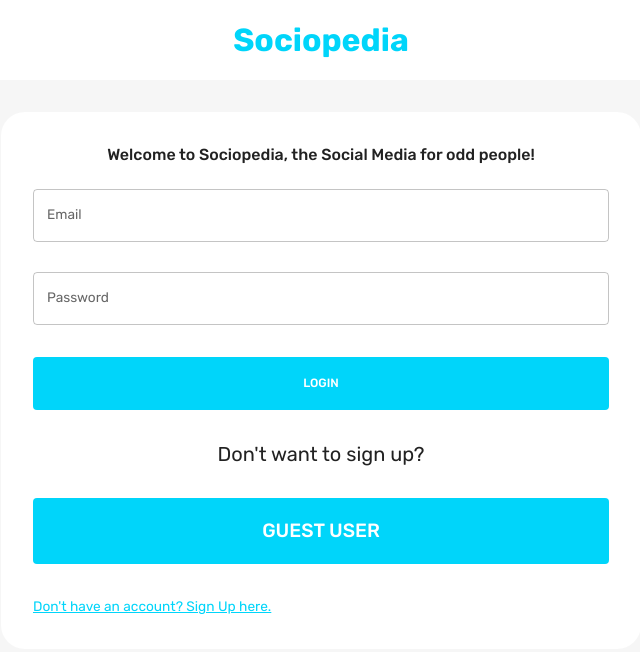
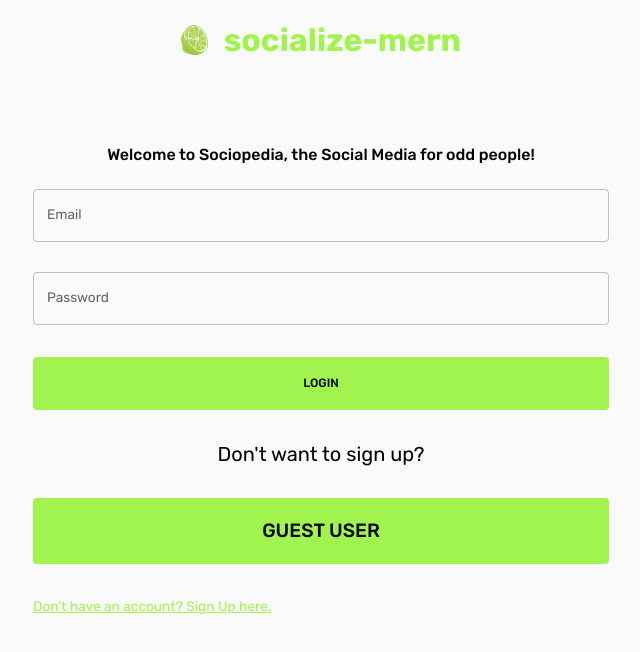
Before and after one commit to aleBranching/socialize-mern, a React (Create React App) app in the folder client/: page / in a window 1280 px wide. Shown: the top 652 px of the page, without its empty margins (319-959 px from the left). Built offline with nearby package versions, Linux system fonts and the light colour scheme.

Commit message:
theme changes

```diff
--- a/client/src/components/Friend.jsx
+++ b/client/src/components/Friend.jsx
@@ -84,7 +84,7 @@ const Friend = ({
             fontWeight="500"
             sx={{
               "&:hover": {
-                color: palette.primary.light,
+                color: palette.primary.dark,
                 cursor: "pointer",
               },
             }}
@@ -100,11 +100,25 @@ const Friend = ({
       {isAllowedToPatch() && (
         <IconButton
           onClick={() => patchFriend()}
-          sx={{ backgroundColor: primaryLigth, p: "0.6rem" }}
+          sx={{
+            backgroundColor: primaryLigth,
+            p: "0.6rem",
+            color: primaryLigth,
+            "&:hover": {
+              backgroundColor: palette.primary.dark,
+              "& > .MuiSvgIcon-root": { color: primaryLigth },
+            },
+          }}
         >
           {isFriend ? (
             <PersonRemoveOutlined
-              sx={{ color: primaryDark }}
+              sx={{
+                color: primaryDark,
+                // "&:hover": {
+                //   backgroundColor: primaryDark,
+                //   color: primaryLigth,
+                // },
+              }}
             ></PersonRemoveOutlined>
           ) : (
             <PersonAddOutlined sx={{ color: primaryDark }}></PersonAddOutlined>
--- a/client/src/components/WidgetWrapper.jsx
+++ b/client/src/components/WidgetWrapper.jsx
@@ -4,7 +4,17 @@ import { styled } from "@mui/system";
 const WidgetWrapper = styled(Box)(({ theme }) => ({
   padding: "1.5rem 1.5rem 0.75rem 1.5rem",
   backgroundColor: theme.palette.background.alt,
-  borderRadius: "0.75rem",
+  borderRadius: "1rem",
+  boxShadow: `${
+    theme.palette.mode === "dark"
+      ? // ? `box-shadow: 10px 4px 5px ${theme.palette.primary};`
+        // `10px 4px 5px ${theme.palette.primary};`
+        `0 4px 6px -1px  ${theme.palette.primary.main}, 0 2px 4px -2px ${theme.palette.accent.main}`
+      : // : `0 20px 25px -5px ${theme.palette.secondary.dark}, 0 8px 10px -6px rgb(0 0 0 / 0.1)`
+        `0 20px 25px -5px ${theme.palette.secondary.dark}, 0 8px 10px -6px ${theme.palette.secondary.dark}`
+  }`,
+  // `0 20px 25px -5px rgb(0 0 0 / 0.1), 0 8px 10px -6px rgb(0 0 0 / 0.1)`,
+  // border: `4px solid ${theme.palette.secondary.dark}`,
 }));
 
 export default WidgetWrapper;
--- a/client/src/index.css
+++ b/client/src/index.css
@@ -8,3 +8,6 @@ body,
   width: 100%;
   font-family: "Rubik", sans-serif;
 }
+.test {
+  color: hsl(0, 0%, 98%);
+}
--- a/client/src/scenes/homePage/index.jsx
+++ b/client/src/scenes/homePage/index.jsx
@@ -39,7 +39,7 @@ const HomePage = () => {
 
         {isNonMobileScreen && (
           <Box flexBasis="26%">
-            <AdvertWidget></AdvertWidget>
+            {/* <AdvertWidget></AdvertWidget> */}
             <Box m="2rem 0" />
             <FriendListWidget userId={_id}></FriendListWidget>
           </Box>
--- a/client/src/scenes/loginPage/Form.jsx
+++ b/client/src/scenes/loginPage/Form.jsx
@@ -260,12 +260,15 @@ const Form = () => {
             <Button
               fullWidth
               type="submit"
+              // color="primary"
               sx={{
                 m: "2rem 0",
                 p: "1rem",
                 backgroundColor: palette.primary.main,
-                color: palette.background.alt,
-                "&:hover": { color: palette.primary.main },
+                color: palette.text.primary,
+
+                // color: palette.background.alt,
+                "&:hover": { backgroundColor: palette.primary.light },
               }}
             >
               {isLogin ? "LOGIN" : "REGISTER"}
@@ -281,9 +284,9 @@ const Form = () => {
                     m: "2rem 0",
                     p: "1rem",
                     backgroundColor: palette.primary.main,
-                    color: palette.background.alt,
+                    color: palette.text.primary,
                     fontSize: "1.2rem",
-                    "&:hover": { color: palette.primary.main },
+                    "&:hover": { backgroundColor: palette.primary.light },
                   }}
                   onClick={guestLogin}
                 >
--- a/client/src/scenes/loginPage/index.jsx
+++ b/client/src/scenes/loginPage/index.jsx
@@ -2,6 +2,7 @@ import { Box, Typography, useTheme, useMediaQuery } from "@mui/material";
 import { useNavigate } from "react-router-dom";
 import FlexBetween from "components/FlexBetween";
 import Form from "./Form";
+// import limeSVG from "../../../public/assets/lime.svg";
 
 const LoginPage = () => {
   const theme = useTheme();
@@ -17,13 +18,23 @@ const LoginPage = () => {
 
   return (
     <Box>
-            <Box width="100%" backgroundColor={alt} p="1rem 6%" textAlign="center">
+      <Box
+        width="100%"
+        display="flex"
+        alignItems="center"
+        justifyContent="center"
+        gap="1rem"
+        backgroundColor={alt}
+        p="1rem 6%"
+        textAlign="center"
+      >
+        <img src="../assets/lime.svg" height="30rem"></img>
         <Typography
           fontWeight="bold"
           fontSize="clamp(1rem, 2rem, 2.25rem)"
           color="primary"
         >
-                    Sociopedia
+          socialize-mern
         </Typography>
       </Box>
 
--- a/client/src/scenes/navbar/index.jsx
+++ b/client/src/scenes/navbar/index.jsx
@@ -49,6 +49,8 @@ const Navbar = () => {
   return (
     <FlexBetween padding="1rem 6%" backgroundColor={alt}>
       <FlexBetween gap="1.75rem">
+        <img src="../assets/lime.svg" height="30rem"></img>
+
         <Typography
           fontWeight="bold"
           fontSize="clamp(1rem, 2rem, 2.25rem)"
@@ -61,21 +63,8 @@ const Navbar = () => {
             },
           }}
         >
-                    Sociopedia
+          Socialize-mern
         </Typography>
-                {isNonMobileScreens && (
-                    <FlexBetween
-                        backgroundColor={neutralLight}
-                        borderRadius="9px"
-                        gap="3rem"
-                        padding="0.1rem 1.5rem"
-                    >
-                        <InputBase placeholder="Search..."></InputBase>
-                        <IconButton>
-                            <Search></Search>
-                        </IconButton>
-                    </FlexBetween>
-                )}
       </FlexBetween>
       {/* DESKTOP NAV */}
       {isNonMobileScreens ? (
--- a/client/src/scenes/widgets/FriendListWidget.jsx
+++ b/client/src/scenes/widgets/FriendListWidget.jsx
@@ -34,6 +34,7 @@ const FriendListWidget = ({ userId, otherProfile = false }) => {
   const primaryDark = palette.primary.dark;
   const main = palette.neutral.main;
   const medium = palette.neutral.medium;
+  const accent = palette.accent.main;
 
   return (
     <WidgetWrapper>
--- a/client/src/scenes/widgets/PostWisget.jsx
+++ b/client/src/scenes/widgets/PostWisget.jsx
@@ -39,6 +39,7 @@ const PostWidget = ({
 
   const main = palette.neutral.main;
   const primary = palette.primary.main;
+  const accent = palette.accent.main;
 
   const patchLike = async () => {
     const response = await fetch(
--- a/client/src/scenes/widgets/UserWidget.jsx
+++ b/client/src/scenes/widgets/UserWidget.jsx
@@ -60,6 +60,12 @@ const UserWidget = ({ userId, picturePath }) => {
         gap="0.5rem"
         pb="1.1rem"
         onClick={() => navigate(`/profile/${userId}`)}
+        sx={{
+          "&:hover": {
+            // color: primaryLight,
+            cursor: "pointer",
+          },
+        }}
       >
         {/* first row */}
         <FlexBetween gap="1rem">
@@ -104,10 +110,10 @@ const UserWidget = ({ userId, picturePath }) => {
         </Box>
       </FlexBetween>
       {/* </Box> */}
-      <Divider></Divider>
+      {/* <Divider></Divider> */}
 
       {/* third row */}
-      <Box p="1rem 0">
+      {/* <Box p="1rem 0">
         <FlexBetween mb="0.5rem">
           <Typography color="medium">Who's viewed your profile</Typography>
           <Typography color="medium" fontWeight="500">
@@ -120,12 +126,12 @@ const UserWidget = ({ userId, picturePath }) => {
             {impressions}
           </Typography>
         </FlexBetween>
-      </Box>
+      </Box> */}
 
       <Divider></Divider>
 
       {/* fourth row */}
-      <Box p="1rem 0">
+      {/* <Box p="1rem 0">
         <Typography fontSize="1rem" color="main" fontWeight="500" mb="1rem">
           Social Profiles
         </Typography>
@@ -155,7 +161,7 @@ const UserWidget = ({ userId, picturePath }) => {
           </FlexBetween>
           <EditOutlined sx={{ color: main }}></EditOutlined>
         </FlexBetween>
-      </Box>
+      </Box> */}
     </WidgetWrapper>
   );
 };
--- a/client/src/theme.js
+++ b/client/src/theme.js
@@ -38,39 +38,44 @@ export const themeSettings = (mode) => {
         ? {
             // palette values for dark mode
             primary: {
-              dark: colorTokens.primary[200],
-              main: colorTokens.primary[500],
-              light: colorTokens.primary[800],
+              main: "#a1f44e",
             },
-            neutral: {
-              dark: colorTokens.grey[100],
-              main: colorTokens.grey[200],
-              mediumMain: colorTokens.grey[300],
-              medium: colorTokens.grey[400],
-              light: colorTokens.grey[700],
+            secondary: {
+              main: "#033030",
+            },
+            neutral: {},
+            accent: {
+              main: "#b26ff6",
             },
             background: {
-              default: colorTokens.grey[900],
-              alt: colorTokens.grey[800],
+              default: "#050505",
+              alt: "#3a3a3a",
+            },
+            text: {
+              primary: "#fafafa",
+              hint: "#474758",
             },
           }
         : {
             // palette values for light mode
             primary: {
-              dark: colorTokens.primary[700],
-              main: colorTokens.primary[500],
-              light: colorTokens.primary[50],
+              main: "#a1f44e",
             },
-            neutral: {
-              dark: colorTokens.grey[700],
-              main: colorTokens.grey[500],
-              mediumMain: colorTokens.grey[400],
-              medium: colorTokens.grey[300],
-              light: colorTokens.grey[50],
+            secondary: {
+              main: "#cffcfc",
             },
+            accent: {
+              main: "#7f0ff0",
+            },
+            neutral: {},
             background: {
-              default: colorTokens.grey[10],
-              alt: colorTokens.grey[0],
+              alt: "hsl(0, 0%, 98%)",
+              // default: "#f7f7f7",
+              default: "hsl(0, 0%, 98%)",
+            },
+            text: {
+              primary: "#010403",
+              hint: "#474758",
             },
           }),
     },
```
Also changed, not shown: client/src/scenes/widgets/MyPostWidget.jsx (+8 -23 lines), client/public/assets/lime.svg (added). Lines whose indentation alone changed are shown as unchanged.
